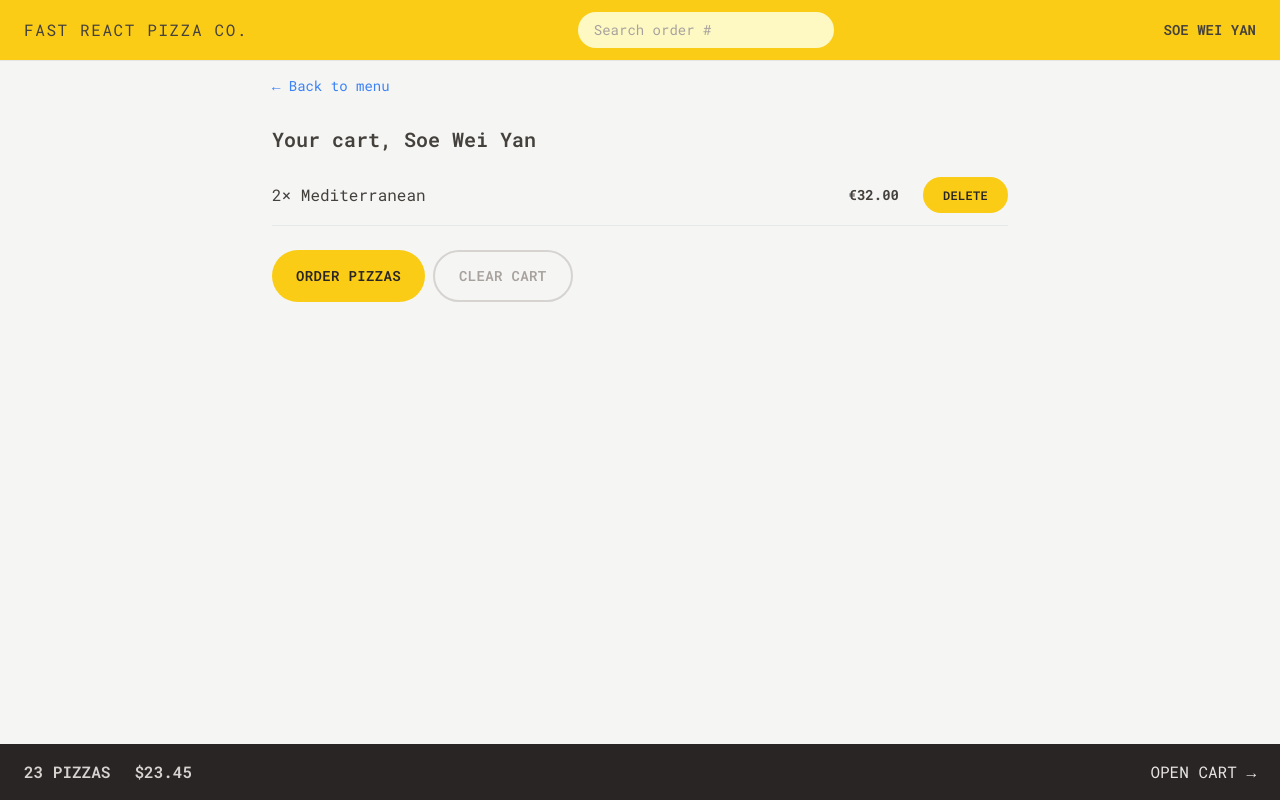
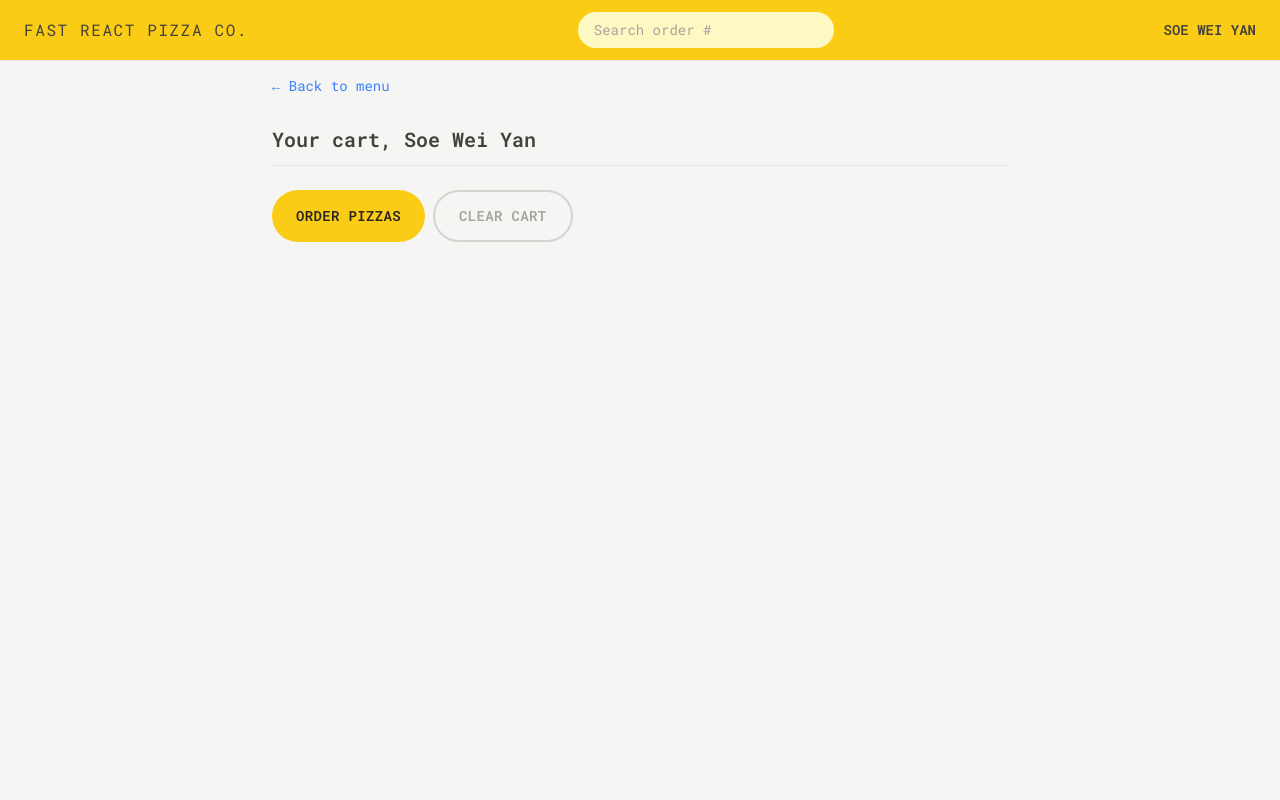
Before and after one commit to soeweiyan-phyo/16-fast-react-pizza, a React (Vite) app: page /cart in a window 1280 px wide. Built offline with nearby package versions, Linux system fonts and the light colour scheme.

Commit message:
Building cart overview with redux selectors

```diff
--- a/src/features/cart/Cart.jsx
+++ b/src/features/cart/Cart.jsx
@@ -39,7 +39,7 @@
 
       <ul className="mt-3 divide-y divide-stone-200 border-b">
         {cart.map((item) => (
-          <CartItem item={item} key={item.key} />
+          <CartItem item={item} key={item.id} />
         ))}
       </ul>
 
--- a/src/features/cart/CartOverview.jsx
+++ b/src/features/cart/CartOverview.jsx
@@ -1,11 +1,19 @@
+import { useSelector } from "react-redux";
 import { Link } from "react-router-dom";
+import { getTotalCartPrice, getTotalCartQuantity } from "./cartSlice";
+import { formatCurrency } from "../../utils/helpers";
 
 function CartOverview() {
+  const totalCartQuantity = useSelector(getTotalCartQuantity);
+  const totalCartPrice = useSelector(getTotalCartPrice);
+
+  if (!totalCartQuantity) return null;
+
   return (
     <div className="flex items-center justify-between bg-stone-800 p-4 text-sm uppercase text-stone-200 sm:px-6 md:text-base">
       <p className="space-x-4 font-semibold text-stone-300 sm:space-x-6">
-        <span>23 pizzas</span>
-        <span>$23.45</span>
+        <span>{totalCartQuantity} pizzas</span>
+        <span>{formatCurrency(totalCartPrice)}</span>
       </p>
       <Link to="/cart">Open cart &rarr;</Link>
     </div>
--- a/src/features/cart/cartSlice.js
+++ b/src/features/cart/cartSlice.js
@@ -1,15 +1,7 @@
 import { createSlice } from "@reduxjs/toolkit";
 
 const initialState = {
-  cart: [
-    {
-      pizzaId: 12,
-      name: "Mediterranean",
-      quantity: 2,
-      unitPrice: 16,
-      totalPrice: 32,
-    },
-  ],
+  cart: [],
 };
 
 const cartSlice = createSlice({
@@ -51,3 +43,9 @@
 } = cartSlice.actions;
 
 export default cartSlice.reducer;
+
+export const getTotalCartQuantity = (state) =>
+  state.cart.cart.reduce((sum, item) => sum + item.quantity, 0);
+
+export const getTotalCartPrice = (state) =>
+  state.cart.cart.reduce((sum, item) => sum + item.totalPrice, 0);
```
